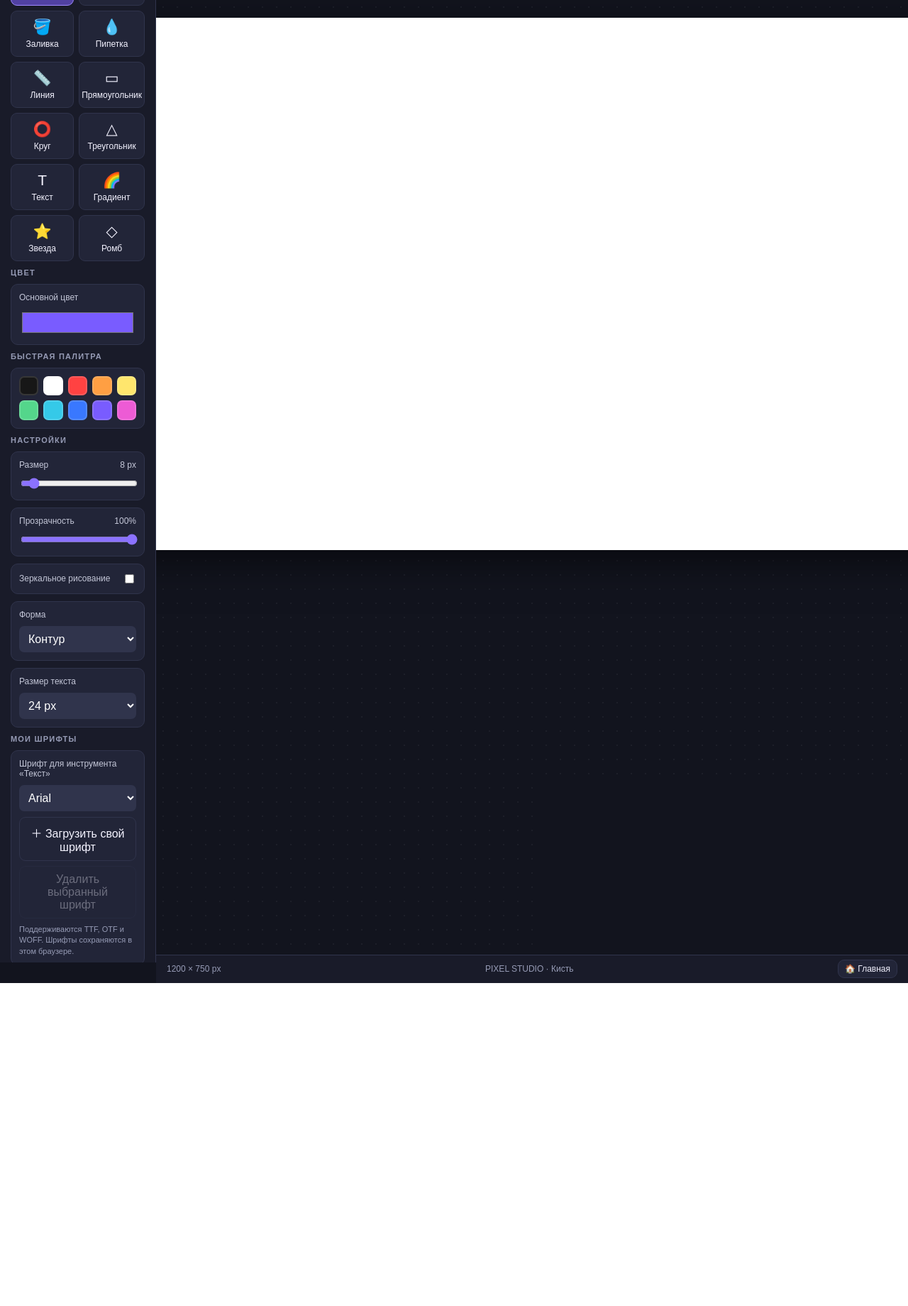
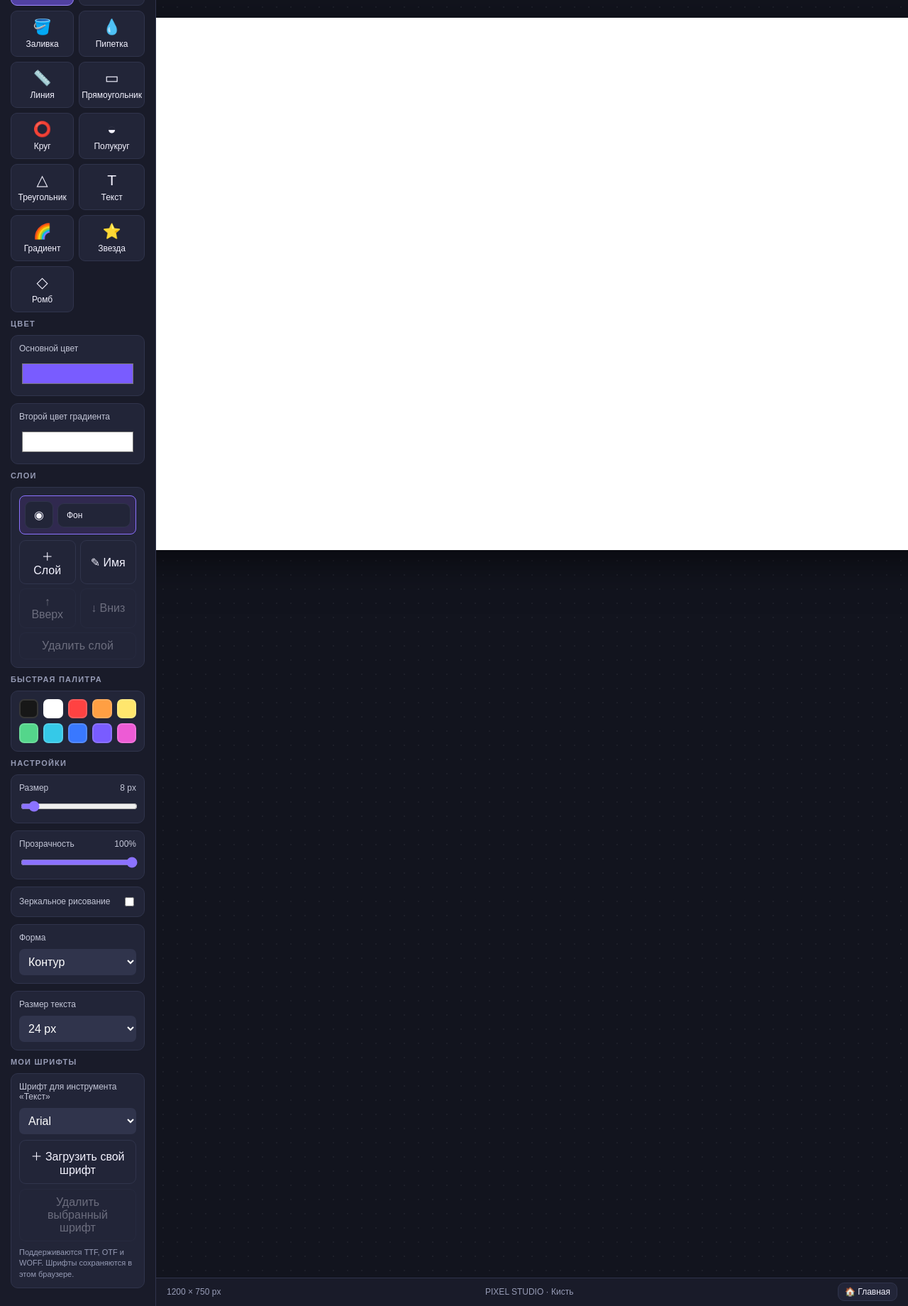
Before and after one commit to sendroom44-bit/PIXEL, a Django app: page /paint/ in a window 1280 px wide. Shown: the part 169-2009 px from the top of the page at 71% size. Before the commit the page ends 1554 px from the top, so only its background shows below. Run offline with Django 4.2, Linux system fonts and the light colour scheme; data comes from the database, SQL or seed files in the repository; some libraries are stand-ins or nearby versions.

Commit message:
Add paint layers, gradient second color and semicircle tool

```diff
--- a/games/templates/games/paint.html
+++ b/games/templates/games/paint.html
@@ -124,9 +124,7 @@ button.active {
     padding: 7px 3px;
 }
 
-.tool .emoji {
-    font-size: 21px;
-}
+.tool .emoji{font-size:21px}.layer-list{display:flex;flex-direction:column;gap:6px;max-height:190px;overflow:auto}.layer-item{display:flex;align-items:center;gap:6px;padding:7px;border:1px solid var(--border);border-radius:8px;background:#222538}.layer-item.active{border-color:var(--accent);background:#30294f}.layer-name{flex:1;min-width:0;overflow:hidden;text-overflow:ellipsis;white-space:nowrap;font-size:12px;text-align:left}
 
 .tool.active {
     background: #5141a2;
@@ -379,9 +377,7 @@ canvas {
         <button class="tool" data-tool="rectangle">
             <span class="emoji">▭</span>Прямоугольник
         </button>
-        <button class="tool" data-tool="circle">
-            <span class="emoji">⭕</span>Круг
-        </button>
+        <button class="tool" data-tool="circle"><span class="emoji">⭕</span>Круг</button><button class="tool" data-tool="semicircle"><span class="emoji">◒</span>Полукруг</button>
         <button class="tool" data-tool="triangle">
             <span class="emoji">△</span>Треугольник
         </button>
@@ -400,7 +396,7 @@ canvas {
         <input type="color" id="color" value="#795cff">
     </div>
 
-    <div class="section-title">БЫСТРАЯ ПАЛИТРА</div>
+    <div class="setting"><label>Второй цвет градиента</label><input type="color" id="gradientColor" value="#ffffff"></div><div class="section-title">СЛОИ</div><div class="setting"><div id="layerList" class="layer-list"></div><div style="display:grid;grid-template-columns:1fr 1fr;gap:6px;margin-top:8px"><button id="addLayer">＋ Слой</button><button id="renameLayer">✎ Имя</button><button id="moveLayerUp">↑ Вверх</button><button id="moveLayerDown">↓ Вниз</button><button id="deleteLayer" style="grid-column:1/-1">Удалить слой</button></div></div><div class="section-title">БЫСТРАЯ ПАЛИТРА</div>
 
     <div class="setting">
         <div class="palette" id="palette">
@@ -521,7 +517,11 @@ canvas {
 
 <script>
 const canvas = document.getElementById("canvas");
-const ctx = canvas.getContext("2d", {willReadFrequently:true});
+const displayCtx=canvas.getContext("2d",{willReadFrequently:true});let layers=[],activeLayerId=1,nextLayerId=1,ctx;
+function makeLayer(name){const surface=document.createElement("canvas");surface.width=canvas.width;surface.height=canvas.height;return{id:nextLayerId++,name,surface,context:surface.getContext("2d",{willReadFrequently:true}),visible:true};}
+function activeLayer(){return layers.find(l=>l.id===activeLayerId)||layers[0]}function setActiveLayer(){ctx=activeLayer().context}function renderLayers(){displayCtx.clearRect(0,0,canvas.width,canvas.height);layers.forEach(l=>{if(l.visible)displayCtx.drawImage(l.surface,0,0)})}
+function renderLayerList(){const list=document.getElementById("layerList");if(!list)return;list.innerHTML="";[...layers].reverse().forEach(l=>{const row=document.createElement("div");row.className="layer-item"+(l.id===activeLayerId?" active":"");const eye=document.createElement("button");eye.textContent=l.visible?"◉":"○";eye.onclick=e=>{e.stopPropagation();l.visible=!l.visible;renderLayers();renderLayerList();saveState()};const name=document.createElement("button");name.className="layer-name";name.textContent=l.name;name.onclick=()=>{activeLayerId=l.id;setActiveLayer();renderLayerList()};row.append(eye,name);list.append(row)});const i=layers.findIndex(l=>l.id===activeLayerId);document.getElementById("deleteLayer").disabled=layers.length<2;document.getElementById("moveLayerUp").disabled=i===layers.length-1;document.getElementById("moveLayerDown").disabled=i===0}
+layers=[makeLayer("Фон")];activeLayerId=layers[0].id;setActiveLayer();
 
 const colorInput = document.getElementById("color");
 const sizeInput = document.getElementById("size");
@@ -556,7 +556,8 @@ const toolNames = {
     text: "Текст",
     gradient: "Градиент",
     star: "Звезда",
-    diamond: "Ромб"
+    diamond: "Ромб",
+    semicircle: "Полукруг"
 };
 
 // --------------------
@@ -696,19 +697,14 @@ loadSavedFonts();
 // ХОЛСТ
 // --------------------
 
-function resetCanvas() {
-    ctx.globalAlpha = 1;
-    ctx.globalCompositeOperation = "source-over";
-    ctx.fillStyle = "#ffffff";
-    ctx.fillRect(0, 0, canvas.width, canvas.height);
-}
+function resetCanvas(){layers.forEach(l=>l.context.clearRect(0,0,canvas.width,canvas.height));layers[0].context.fillStyle="#ffffff";layers[0].context.fillRect(0,0,canvas.width,canvas.height);setActiveLayer();renderLayers()}
 
 function saveState() {
     if (historyIndex < history.length - 1) {
         history = history.slice(0, historyIndex + 1);
     }
 
-    history.push(canvas.toDataURL("image/png"));
+    history.push(layers.map(l=>({id:l.id,name:l.name,visible:l.visible,data:l.surface.toDataURL("image/png")})));
 
     if (history.length > MAX_HISTORY) {
         history.shift();
@@ -721,16 +717,7 @@ function saveState() {
 function restoreState(index) {
     if (index < 0 || index >= history.length) return;
 
-    const image = new Image();
-
-    image.onload = function() {
-        ctx.globalAlpha = 1;
-        ctx.globalCompositeOperation = "source-over";
-        ctx.clearRect(0, 0, canvas.width, canvas.height);
-        ctx.drawImage(image, 0, 0);
-    };
-
-    image.src = history[index];
+    const snap=history[index];let count=0;const restored=[];snap.forEach(item=>{const im=new Image();im.onload=()=>{const surface=document.createElement("canvas");surface.width=canvas.width;surface.height=canvas.height;const context=surface.getContext("2d",{willReadFrequently:true});context.drawImage(im,0,0);restored.push({id:item.id,name:item.name,visible:item.visible,surface,context});if(++count===snap.length){layers=restored.sort((a,b)=>a.id-b.id);nextLayerId=Math.max(...layers.map(l=>l.id))+1;activeLayerId=layers[0].id;setActiveLayer();renderLayers();renderLayerList()}};im.src=item.data});
 }
 
 function updateHistoryButtons() {
@@ -820,7 +807,7 @@ function startDrawing(event) {
     lastY = pos.y;
 
     if (tool === "picker") {
-        const pixel = ctx.getImageData(
+        const pixel = displayCtx.getImageData(
             Math.floor(pos.x), Math.floor(pos.y), 1, 1
         ).data;
 
@@ -830,7 +817,7 @@ function startDrawing(event) {
 
     if (tool === "fill") {
         floodFill(Math.floor(pos.x), Math.floor(pos.y));
-        saveState();
+        renderLayers();saveState();
         return;
     }
 
@@ -843,14 +830,14 @@ function startDrawing(event) {
             ctx.textBaseline = "top";
             ctx.fillText(value, pos.x, pos.y);
             ctx.globalAlpha = 1;
-            saveState();
+            renderLayers();saveState();
         }
         return;
     }
 
     drawing = true;
 
-    if (["line", "rectangle", "circle", "triangle", "star", "diamond", "gradient"].includes(tool)) {
+    if (["line", "rectangle", "circle", "semicircle", "triangle", "star", "diamond", "gradient"].includes(tool)) {
         previewImage = ctx.getImageData(0, 0, canvas.width, canvas.height);
     } else {
         applyStyle();
@@ -894,10 +881,10 @@ function draw(event) {
 
     const pos = getPosition(event);
 
-    if (["line", "rectangle", "circle", "triangle", "star", "diamond", "gradient"].includes(tool)) {
+    if (["line", "rectangle", "circle", "semicircle", "triangle", "star", "diamond", "gradient"].includes(tool)) {
         ctx.putImageData(previewImage, 0, 0);
         drawShape(startX, startY, pos.x, pos.y);
-        return;
+        renderLayers();return;
     }
 
     applyStyle();
@@ -923,6 +910,7 @@ function draw(event) {
 
     ctx.globalAlpha = 1;
     ctx.globalCompositeOperation = "source-over";
+    renderLayers();
 
     lastX = pos.x;
     lastY = pos.y;
@@ -1001,10 +989,11 @@ function drawShape(x1, y1, x2, y2, mirrored = false) {
         if (mode === "fill") ctx.fill(); else ctx.stroke();
     }
 
+    if(tool==="semicircle"){const cx=(x1+x2)/2,cy=(y1+y2)/2,rx=Math.abs(x2-x1)/2,ry=Math.abs(y2-y1)/2;ctx.ellipse(cx,cy,Math.max(1,rx),Math.max(1,ry),0,Math.PI,0);if(mode==="fill"){ctx.lineTo(cx-rx,cy);ctx.closePath();ctx.fill()}else ctx.stroke()}
     if (tool === "gradient") {
         const gradient = ctx.createLinearGradient(x1, y1, x2, y2);
         gradient.addColorStop(0, colorInput.value);
-        gradient.addColorStop(1, "#ffffff");
+        gradient.addColorStop(1, document.getElementById("gradientColor").value);
         ctx.fillStyle = gradient;
         ctx.globalAlpha = Number(opacityInput.value) / 100;
         ctx.fillRect(0, 0, canvas.width, canvas.height);
@@ -1030,7 +1019,7 @@ function stopDrawing(event) {
 
     const pos = event ? getPosition(event) : {x:lastX, y:lastY};
 
-    if (["line", "rectangle", "circle", "triangle", "star", "diamond", "gradient"].includes(tool)) {
+    if (["line", "rectangle", "circle", "semicircle", "triangle", "star", "diamond", "gradient"].includes(tool)) {
         ctx.putImageData(previewImage, 0, 0);
         drawShape(startX, startY, pos.x, pos.y);
     }
@@ -1041,7 +1030,7 @@ function stopDrawing(event) {
     ctx.globalAlpha = 1;
     ctx.globalCompositeOperation = "source-over";
 
-    saveState();
+    renderLayers();saveState();
 }
 
 // --------------------
@@ -1111,6 +1100,7 @@ function floodFill(startX, startY) {
     }
 
     ctx.putImageData(imageData, 0, 0);
+    renderLayers();
 }
 
 // --------------------
@@ -1222,7 +1212,7 @@ document.getElementById("rotateCanvas").addEventListener("click", function() {
     ctx.translate(canvas.width / 2, canvas.height / 2);
     ctx.rotate(Math.PI / 2);
     ctx.drawImage(temp, -rotatedWidth / 2, -rotatedHeight / 2, rotatedWidth, rotatedHeight);
-    ctx.restore(); saveState();
+    ctx.restore();renderLayers();saveState();
 });
 
 function applyFilter(type) {
@@ -1244,7 +1234,7 @@ function applyFilter(type) {
         }
     }
     ctx.putImageData(image, 0, 0);
-    saveState();
+    renderLayers();saveState();
 }
 
 document.getElementById("filterGray").addEventListener("click", () => applyFilter("gray"));
@@ -1308,7 +1298,7 @@ imageFile.addEventListener("change", function() {
                 h
             );
 
-            saveState();
+            renderLayers();saveState();
         };
 
         image.src = e.target.result;
@@ -1346,6 +1336,10 @@ function downloadImage(type) {
 }
 
 document.getElementById("savePNG").addEventListener("click", () => downloadImage("png"));
+document.getElementById("addLayer").onclick=()=>{const l=makeLayer("Слой "+nextLayerId);layers.push(l);activeLayerId=l.id;setActiveLayer();renderLayers();renderLayerList();saveState()};
+document.getElementById("renameLayer").onclick=()=>{const l=activeLayer(),n=prompt("Название слоя:",l.name);if(n&&n.trim()){l.name=n.trim().slice(0,32);renderLayerList();saveState()}};
+document.getElementById("deleteLayer").onclick=()=>{if(layers.length<2||!confirm("Удалить выбранный слой?"))return;const i=layers.findIndex(l=>l.id===activeLayerId);layers.splice(i,1);activeLayerId=layers[Math.max(0,i-1)].id;setActiveLayer();renderLayers();renderLayerList();saveState()};
+function moveLayer(d){const i=layers.findIndex(l=>l.id===activeLayerId),j=i+d;if(j<0||j>=layers.length)return;[layers[i],layers[j]]=[layers[j],layers[i]];renderLayers();renderLayerList();saveState()};document.getElementById("moveLayerUp").onclick=()=>moveLayer(1);document.getElementById("moveLayerDown").onclick=()=>moveLayer(-1);
 
 const jpgButton = document.createElement("button");
 jpgButton.textContent = "JPG";
@@ -1381,7 +1375,7 @@ document.addEventListener("keydown", function(event) {
     }
 });
 
-setZoom(1);
+setZoom(1);renderLayers();renderLayerList();
 </script>
 
 </body>
```
